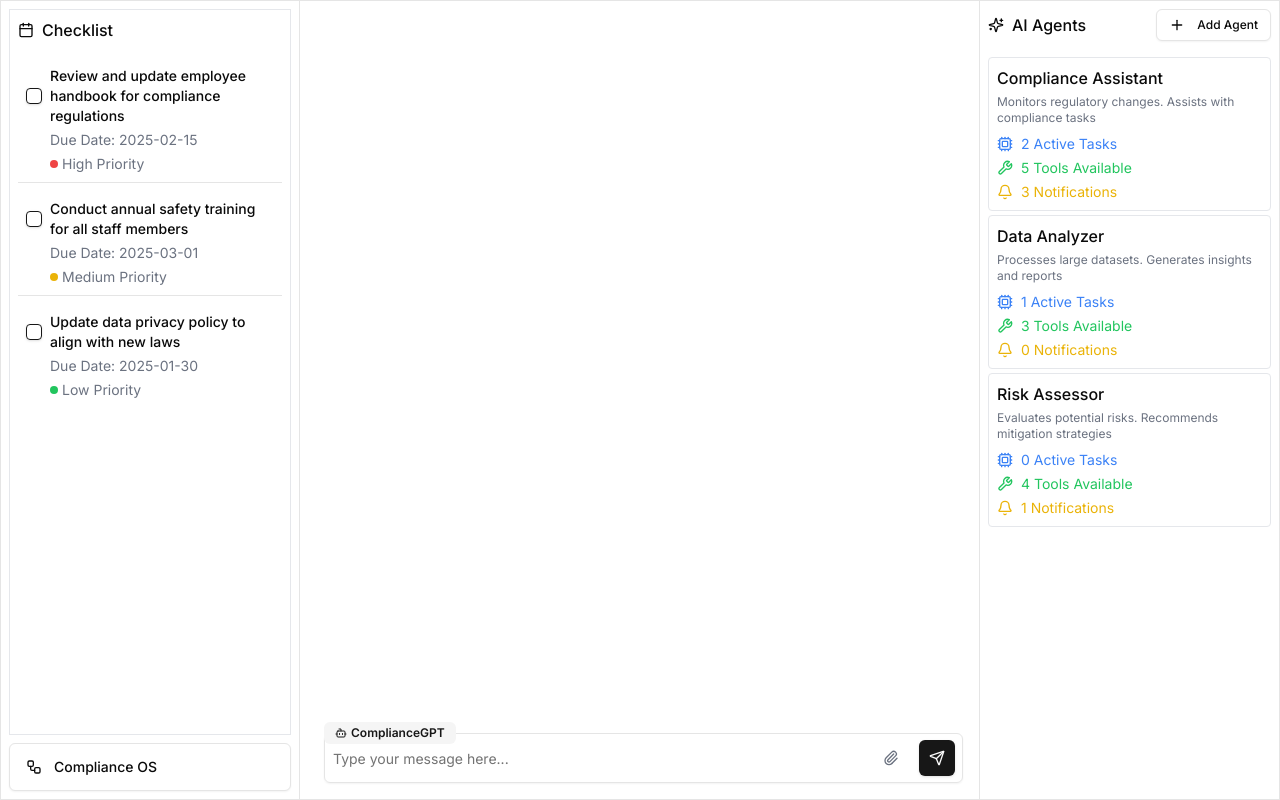
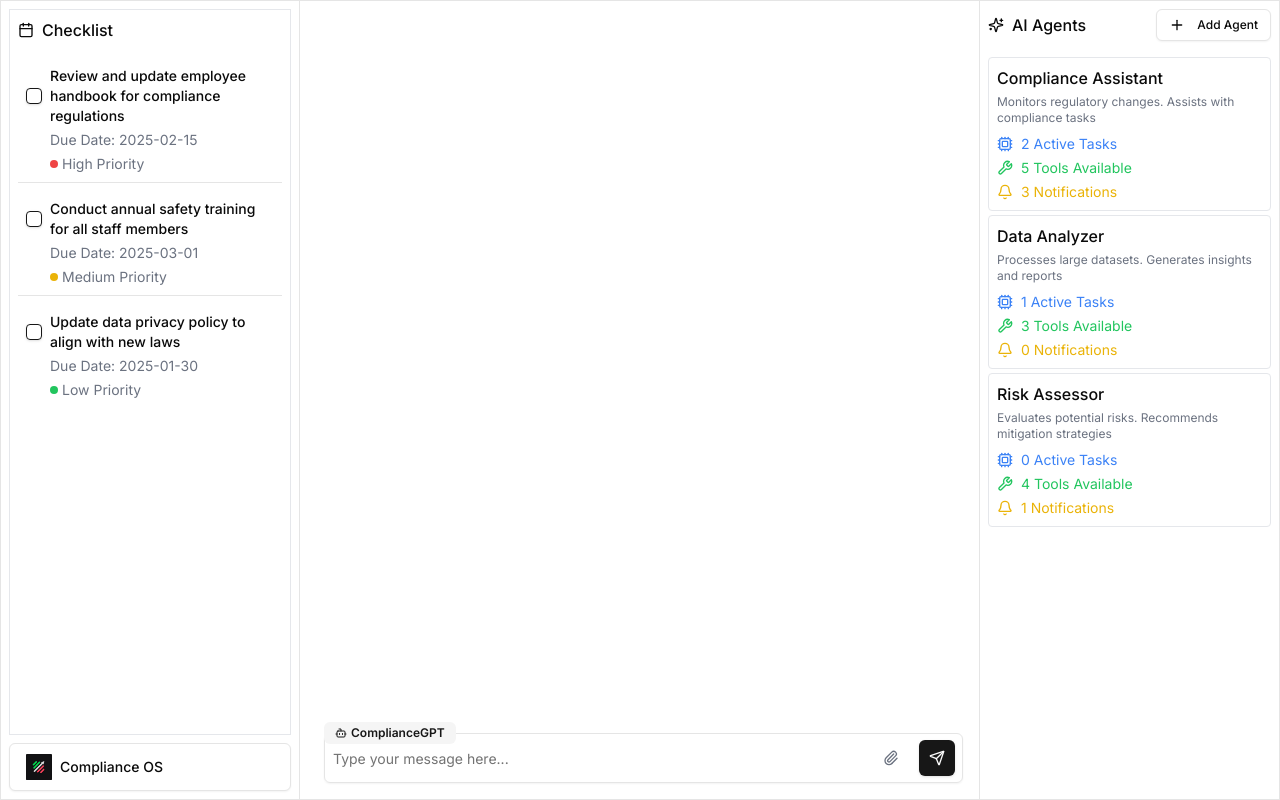
Before and after one commit to AkshatBhatia46/onfin-img, a Next.js app: page / in a window 1280 px wide. Built offline with nearby package versions, Linux system fonts and the light colour scheme.

Commit message:
Compliance OS Logo

```diff
--- a/components/home/compliance-graph-modal.tsx
+++ b/components/home/compliance-graph-modal.tsx
@@ -32,6 +32,8 @@ import { useState } from "react";
 import OrgChart from "../OrgChart";
 import { Progress } from "../ui/progress";
 import { cn } from "@/lib/utils";
+import Logo from "@/app/assets/icon.png";
+import Image from "next/image";
 
 // interface Company {
 //   id: string;
@@ -206,7 +208,7 @@ export function ComplianceGraphModal({
           date: "2025-01-14",
           dueDate: "2025-02-15",
           status: "review",
-        }
+        },
       ],
       periodicity: "one-time",
       priority: "High",
@@ -214,7 +216,7 @@ export function ComplianceGraphModal({
       reportingTo: ["Compliance Officer", "Legal Department"],
       tags: ["KYC", "Customer Disclosure"],
       title: "Customer Identity Verification Notice Implementation",
-      type: "Disclosure"
+      type: "Disclosure",
     },
     {
       actionableId: "6784f02e5a8f406c8ccc3421",
@@ -231,7 +233,7 @@ export function ComplianceGraphModal({
           date: "2025-01-15",
           dueDate: "2025-03-31",
           status: "in-progress",
-        }
+        },
       ],
       periodicity: "annual",
       priority: "High",
@@ -239,8 +241,8 @@ export function ComplianceGraphModal({
       reportingTo: ["Board of Directors", "Compliance Officer"],
       tags: ["Third Party Reliance", "CIP"],
       title: "CIP Reliance Agreement and Certification",
-      type: "Documentation"
-    }
+      type: "Documentation",
+    },
   ];
 
   // const filteredCompanies = companies.filter(
@@ -429,7 +431,8 @@ export function ComplianceGraphModal({
         className="w-[95vw] h-[95vh] max-w-none max-h-none p-0 flex flex-col"
         style={{ maxWidth: "95vw", maxHeight: "95vh" }}
       >
-        <DialogHeader className="flex flex-row items-center justify-between border-b p-4">
+        <DialogHeader className="flex flex-row items-center gap-2 border-b p-4">
+          <Image src={Logo} alt="Logo" height={25} />
           <DialogTitle className="text-xl">ComplianceOS</DialogTitle>
         </DialogHeader>
         <div className="flex flex-col h-full overflow-hidden">
--- a/components/home/regulations-interface.tsx
+++ b/components/home/regulations-interface.tsx
@@ -1,8 +1,9 @@
-"use client"
+"use client";
 
-import { Badge } from "@/components/ui/badge"
-import { Button } from "@/components/ui/button"
-import { Input } from "@/components/ui/input"
+import Logo from "@/app/assets/icon.png";
+import { Badge } from "@/components/ui/badge";
+import { Button } from "@/components/ui/button";
+import { Input } from "@/components/ui/input";
 import {
   Bell,
   Bot,
@@ -12,18 +13,21 @@ import {
   Plus,
   Send,
   Sparkles,
-  Workflow,
-  Wrench
-} from "lucide-react"
-import { useState } from "react"
-import { Checkbox } from "../ui/checkbox"
-import { AddAgentModal } from "./add-agent-modal"
-import { ComplianceGraphModal } from "./compliance-graph-modal"
-
+  Wrench,
+} from "lucide-react";
+import Image from "next/image";
+import { useState } from "react";
+import { Checkbox } from "../ui/checkbox";
+import { AddAgentModal } from "./add-agent-modal";
+import { ComplianceGraphModal } from "./compliance-graph-modal";
 export default function RegulationsInterface() {
-  const [isAgentModalOpen, setIsAgentModalOpen] = useState(false)
-  const [isGraphModalOpen, setIsGraphModalOpen] = useState(false)
-  const [checkedTasks, setCheckedTasks] = useState<boolean[]>([false, false, false])
+  const [isAgentModalOpen, setIsAgentModalOpen] = useState(false);
+  const [isGraphModalOpen, setIsGraphModalOpen] = useState(false);
+  const [checkedTasks, setCheckedTasks] = useState<boolean[]>([
+    false,
+    false,
+    false,
+  ]);
 
   return (
     <div className="h-screen w-full grid grid-cols-[300px_1fr_300px] grid-rows-[1fr_auto]">
@@ -36,7 +40,8 @@ export default function RegulationsInterface() {
           </h2>
           {[
             {
-              title: "Review and update employee handbook for compliance regulations",
+              title:
+                "Review and update employee handbook for compliance regulations",
               status: "In Progress",
               dueDate: "2025-02-15",
               urgency: "High",
@@ -65,7 +70,11 @@ export default function RegulationsInterface() {
                     setCheckedTasks(newCheckedTasks);
                   }}
                 />
-                <span className={`font-medium text-sm ${checkedTasks[index] ? 'line-through text-gray-400' : ''}`}>
+                <span
+                  className={`font-medium text-sm ${
+                    checkedTasks[index] ? "line-through text-gray-400" : ""
+                  }`}
+                >
                   {task.title}
                 </span>
               </div>
@@ -80,8 +89,8 @@ export default function RegulationsInterface() {
                         task.urgency === "High"
                           ? "bg-red-500"
                           : task.urgency === "Medium"
-                            ? "bg-yellow-500"
-                            : "bg-green-500"
+                          ? "bg-yellow-500"
+                          : "bg-green-500"
                       }`}
                     ></span>
                     <span>{task.urgency} Priority</span>
@@ -91,8 +100,12 @@ export default function RegulationsInterface() {
             </div>
           ))}
         </div>
-        <Button variant="outline" className="w-full justify-start h-12" onClick={() => setIsGraphModalOpen(true)}>
-          <Workflow className="mr-1 h-4 w-4" />
+        <Button
+          variant="outline"
+          className="w-full justify-start h-12"
+          onClick={() => setIsGraphModalOpen(true)}
+        >
+          <Image src={Logo} alt="Logo" height={25} />
           Compliance OS
         </Button>
       </div>
@@ -100,15 +113,24 @@ export default function RegulationsInterface() {
       {/* Main Content Area */}
       <div className="border-y border-r border-border p-4 flex items-end">
         <div className="flex w-full relative items-center space-x-2">
-          <Badge variant="secondary" className="absolute left-2 top-0 transform -translate-y-1/2">
+          <Badge
+            variant="secondary"
+            className="absolute left-2 top-0 transform -translate-y-1/2"
+          >
             <Bot className="w-3 h-3 mr-1" />
             ComplianceGPT
           </Badge>
-          <Input placeholder="Type your message here..." className="flex-1 pr-24 py-6 pl-2" />
+          <Input
+            placeholder="Type your message here..."
+            className="flex-1 pr-24 py-6 pl-2"
+          />
           <button className="absolute right-14 top-1/2 transform -translate-y-1/2 p-2 text-gray-500 hover:text-gray-700 focus:outline-none">
             <Paperclip className="h-4 w-4" />
           </button>
-          <Button size="icon" className="absolute right-2 top-1/2 transform -translate-y-1/2">
+          <Button
+            size="icon"
+            className="absolute right-2 top-1/2 transform -translate-y-1/2"
+          >
             <Send className="h-4 w-4" />
           </Button>
         </div>
@@ -121,7 +143,11 @@ export default function RegulationsInterface() {
             <Sparkles className="mr-2 h-4 w-4" />
             AI Agents
           </h2>
-          <Button variant="outline" size="sm" onClick={() => setIsAgentModalOpen(true)}>
+          <Button
+            variant="outline"
+            size="sm"
+            onClick={() => setIsAgentModalOpen(true)}
+          >
             <Plus className="h-4 w-4 mr-1" />
             Add Agent
           </Button>
@@ -153,7 +179,10 @@ export default function RegulationsInterface() {
               description2: "Recommends mitigation strategies",
             },
           ].map((agent, index) => (
-            <div key={index} className="flex flex-col p-2 border border-gray-200 rounded">
+            <div
+              key={index}
+              className="flex flex-col p-2 border border-gray-200 rounded"
+            >
               <div className="flex justify-between items-center">
                 <div>
                   <span className="font-medium">{agent.name}</span>
@@ -180,8 +209,14 @@ export default function RegulationsInterface() {
           ))}
         </div>
       </div>
-      <AddAgentModal isOpen={isAgentModalOpen} onClose={() => setIsAgentModalOpen(false)} />
-      <ComplianceGraphModal isOpen={isGraphModalOpen} onClose={() => setIsGraphModalOpen(false)} />
+      <AddAgentModal
+        isOpen={isAgentModalOpen}
+        onClose={() => setIsAgentModalOpen(false)}
+      />
+      <ComplianceGraphModal
+        isOpen={isGraphModalOpen}
+        onClose={() => setIsGraphModalOpen(false)}
+      />
     </div>
-  )
+  );
 }
```
Also changed, not shown: app/assets/icon.png (added), app/assets/onfi_logo.svg (added).
